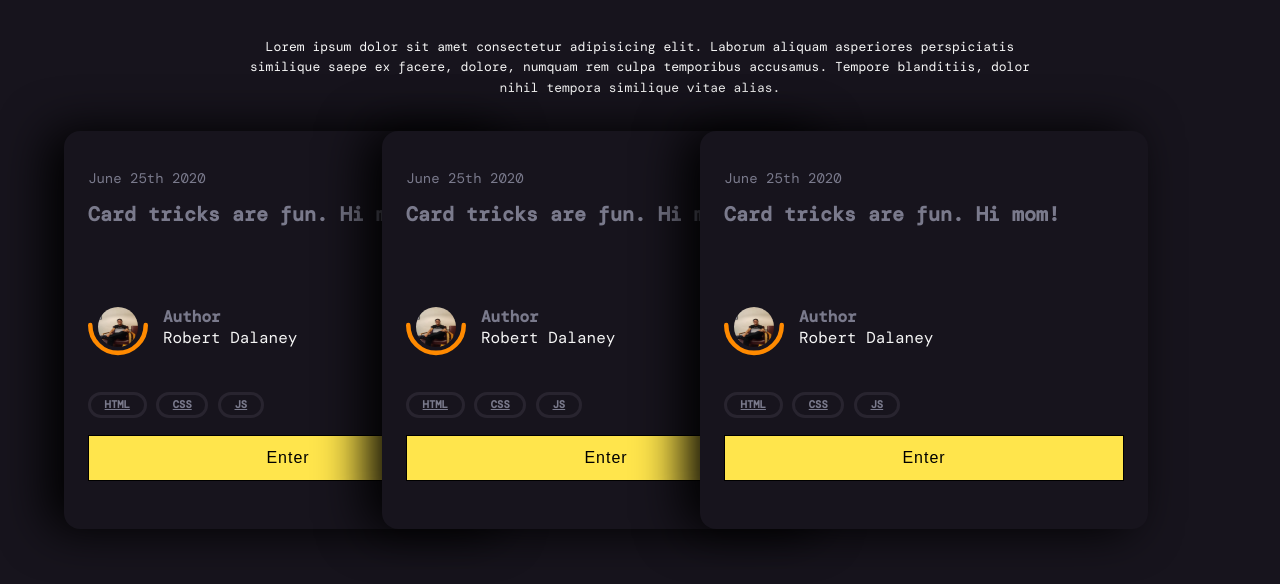
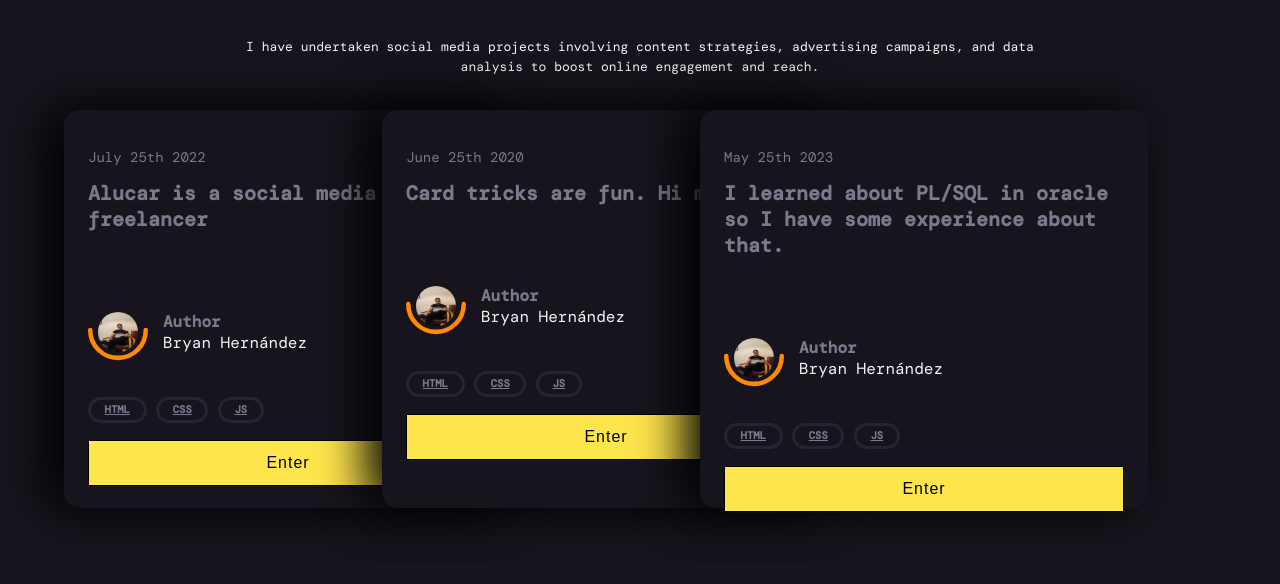
Before and after one commit to Bryaan159/SocialMedia, a plain HTML site: page index.html in a window 1280 px wide. Shown: the part 106-690 px from the top of the page. Drawn offline with nearby package versions, Linux system fonts and the light colour scheme; a web font is replaced by a local one.

Commit message:
I did something about my links

```diff
--- a/index.html
+++ b/index.html
@@ -12,16 +12,18 @@
 <body>
     <section>
         <h1 class="title">Proyects</h1>
-        <p class="text">Lorem ipsum dolor sit amet consectetur adipisicing elit. Laborum aliquam asperiores perspiciatis similique saepe ex facere, dolore, numquam rem culpa temporibus accusamus.
-            Tempore blanditiis, dolor nihil tempora similique vitae alias.</p>
+        <p class="text">
+            I have undertaken social media projects involving content
+            strategies, advertising campaigns, and data analysis to boost
+            online engagement and reach.</p>
     </section>
 
     <section class="card-List">
         <!-- First Card -->
         <article class="card">
             <header class="card-Header">
-                <p>June 25th 2020</p>
-                <h2>Card tricks are fun. Hi mom!</h2>
+                <p>July 25th 2022</p>
+                <h2>Alucar is a social media about freelancer</h2>
             </header>
 
             <!-- Author -->
@@ -35,7 +37,7 @@
 
                 <div class="author-Name">
                     <div class="author-Name-Prefix">Author</div>
-                    Robert Dalaney
+                    Bryan Hernández
                 </div>
             </div>
 
@@ -46,7 +48,7 @@
                 <a href="#">JS</a>
             </div>
 
-            <button class="button-52" role="button"><a href="https://www.google.com/" class="button-52-link" target="_blank">Enter</a></button>
+            <button class="button-52" role="button"><a href="https://www.tiktok.com/@alucar_sv" class="button-52-link" target="_blank">Enter</a></button>
         </article>
 
         <!-- Second Card -->
@@ -66,7 +68,7 @@
 
                 <div class="author-Name">
                     <div class="author-Name-Prefix">Author</div>
-                    Robert Dalaney
+                    Bryan Hernández
                 </div>
             </div>
 
@@ -82,8 +84,8 @@
         <!-- Third Card -->
         <article class="card">
             <header class="card-Header">
-                <p>June 25th 2020</p>
-                <h2>Card tricks are fun. Hi mom!</h2>
+                <p>May 25th 2023</p>
+                <h2>I learned about PL/SQL in oracle so I have some experience about that.</h2>
             </header>
 
             <!-- Author -->
@@ -96,7 +98,7 @@
 
                 <div class="author-Name">
                     <div class="author-Name-Prefix">Author</div>
-                    Robert Dalaney
+                    Bryan Hernández
                 </div>
             </div>
 
@@ -106,7 +108,7 @@
                 <a href="#">CSS</a>
                 <a href="#">JS</a>
             </div>
-            <button class="button-52" role="button"><a href="https://www.google.com/" class="button-52-link" target="_blank">Enter</a></button>
+            <button class="button-52" role="button"><a href="https://drive.google.com/drive/folders/1RUiQsql9O6l9zSqdec832q1RusPc_-w5" class="button-52-link" target="_blank">Enter</a></button>
 
         </article>
 
```
